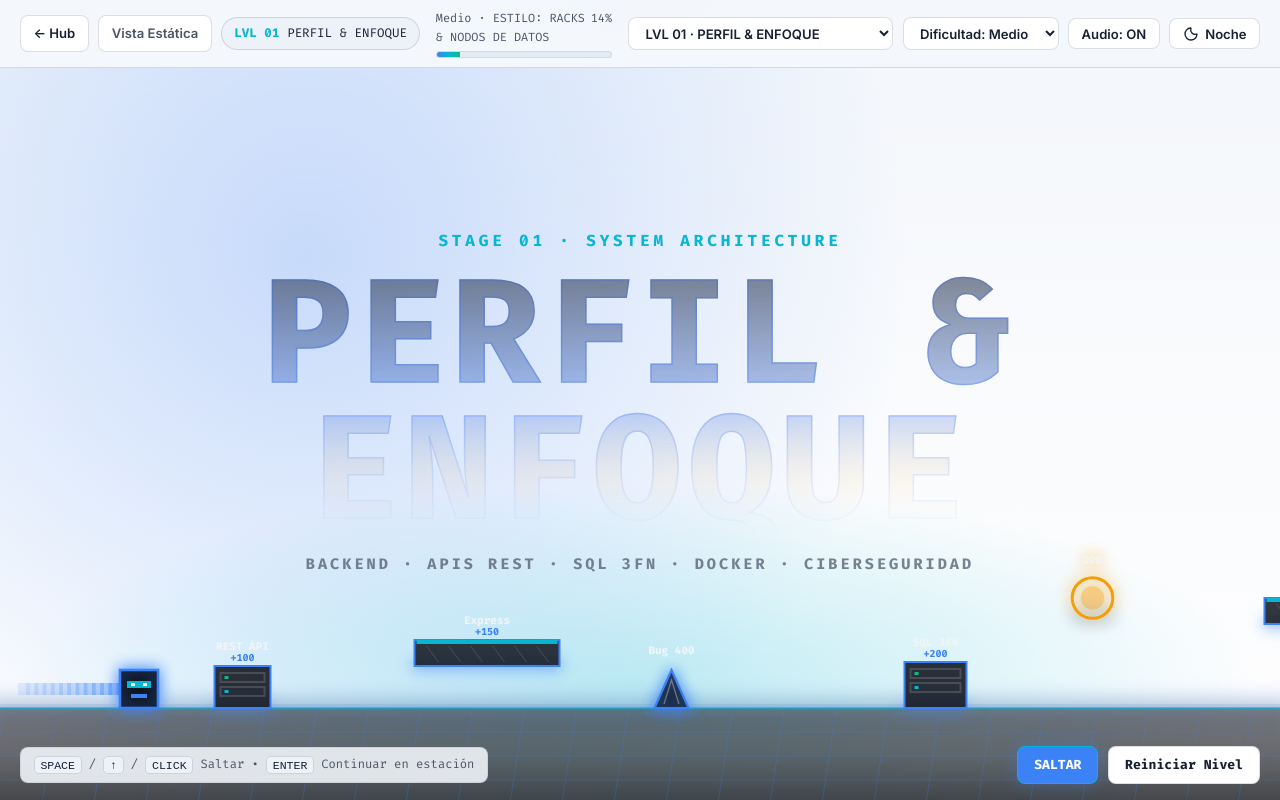
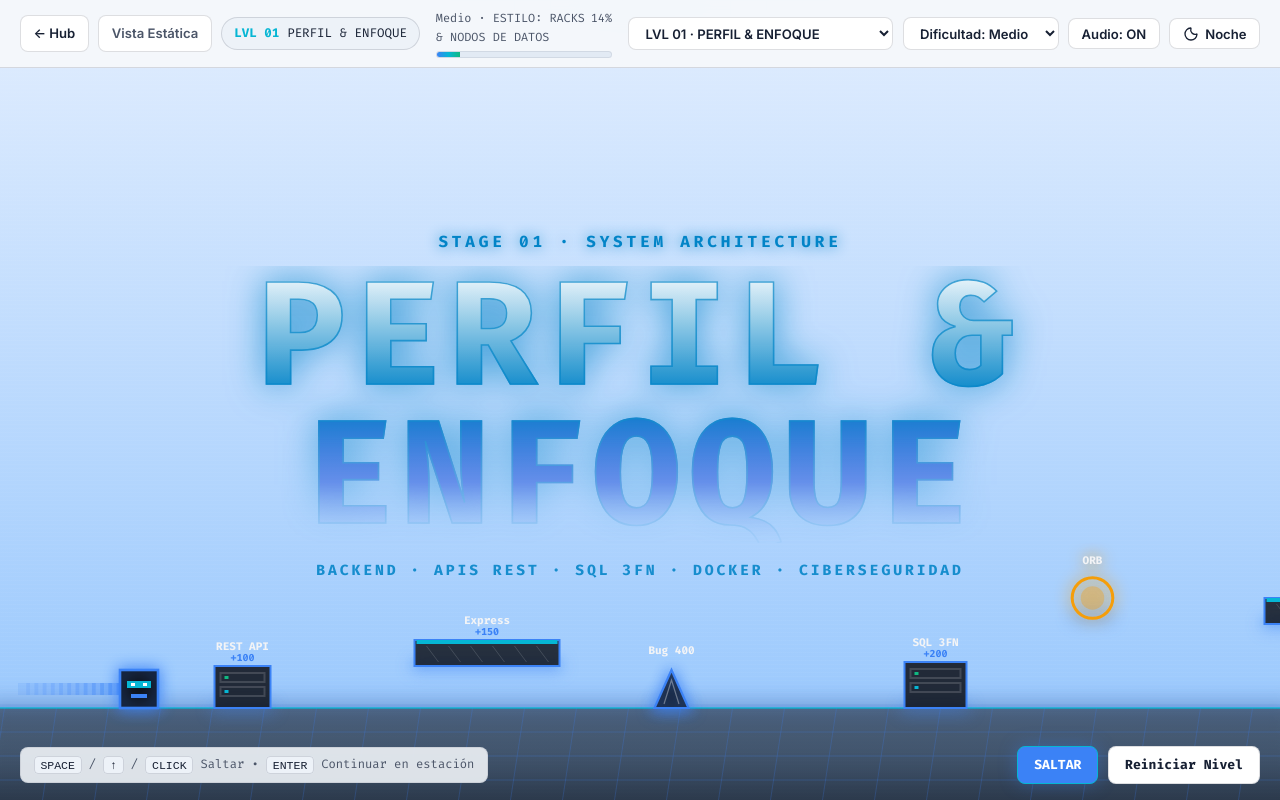
Before and after one commit to Anderson-Oloroso/portfolio, a plain HTML site: page adventure-phase/index.html in a window 1280 px wide. Drawn offline with Linux system fonts and the light colour scheme; animation ran at ten frames a second.

Commit message:
feat(phalet): add new colores cyberpunk to levels dash

```diff
--- a/adventure-phase/css/backdrop-typography.css
+++ b/adventure-phase/css/backdrop-typography.css
@@ -1,5 +1,5 @@
 /* ==========================================================================
-   DAWN GIANT BACKDROP TYPOGRAPHY WITH DIFFUSED BASE
+   CYBERPUNK FULL-SCREEN LEVEL PALETTES & RETRO DAWN TYPOGRAPHY
    ========================================================================== */
 
 .adv-backdrop-layer {
@@ -10,131 +10,174 @@
   flex-direction: column;
   align-items: center;
   justify-content: center;
-  padding: 1.5rem 2rem 5.5rem;
+  padding: 1.5rem 2rem 5rem;
   text-align: center;
   pointer-events: none;
   user-select: none;
   overflow: hidden;
-  background:
-    radial-gradient(ellipse 75% 45% at 50% 82%, rgba(245, 158, 11, 0.22), transparent 65%),
-    radial-gradient(circle at 22% 24%, rgba(59, 130, 246, 0.24), transparent 52%),
-    radial-gradient(circle at 78% 68%, rgba(6, 182, 212, 0.2), transparent 56%),
-    linear-gradient(180deg, var(--bg-app) 0%, var(--bg-surface) 60%, var(--bg-elevated) 100%);
-  transition: background 0.55s var(--ease-smooth);
+
+  --stage-bg-top: #03091a;
+  --stage-bg-bottom: #061838;
+  --stage-neon: #00d9ff;
+  --stage-neon-alt: #38bdf8;
+  --stage-stroke: rgba(0, 217, 255, 0.72);
+
+  background: linear-gradient(180deg, var(--stage-bg-top) 0%, var(--stage-bg-bottom) 100%);
+  transition: background 0.35s ease;
 }
 
-/* Subtle CRT scanlines */
+/* Subtle retro CRT grid lines */
 .adv-backdrop-layer::after {
   content: "";
   position: absolute;
   inset: 0;
   background: repeating-linear-gradient(
     to bottom,
-    rgba(255, 255, 255, 0.022) 0px,
-    rgba(255, 255, 255, 0.022) 1px,
+    rgba(255, 255, 255, 0.03) 0px,
+    rgba(255, 255, 255, 0.03) 1px,
     transparent 1px,
     transparent 4px
   );
   pointer-events: none;
 }
 
+/* Level 01: Electric Blue Cyberpunk */
 .adv-backdrop-layer[data-gradient="profile"] {
-  background:
-    radial-gradient(ellipse 75% 42% at 50% 84%, rgba(6, 182, 212, 0.26), transparent 65%),
-    radial-gradient(circle at 24% 26%, rgba(59, 130, 246, 0.26), transparent 54%),
-    linear-gradient(180deg, var(--bg-app) 0%, var(--bg-surface) 100%);
+  --stage-bg-top: #020817;
+  --stage-bg-bottom: #041d47;
+  --stage-neon: #00e5ff;
+  --stage-neon-alt: #3b82f6;
+  --stage-stroke: rgba(0, 229, 255, 0.78);
 }
 
+/* Level 02: Matrix Green */
 .adv-backdrop-layer[data-gradient="experience"] {
-  background:
-    radial-gradient(ellipse 75% 42% at 50% 84%, rgba(16, 185, 129, 0.25), transparent 65%),
-    radial-gradient(circle at 24% 25%, rgba(59, 130, 246, 0.22), transparent 54%),
-    linear-gradient(180deg, var(--bg-app) 0%, var(--bg-surface) 100%);
+  --stage-bg-top: #010f06;
+  --stage-bg-bottom: #042912;
+  --stage-neon: #00ff66;
+  --stage-neon-alt: #22c55e;
+  --stage-stroke: rgba(0, 255, 102, 0.78);
 }
 
+/* Level 03: Cyberpunk Purple */
 .adv-backdrop-layer[data-gradient="stack"] {
-  background:
-    radial-gradient(ellipse 80% 45% at 50% 84%, rgba(6, 182, 212, 0.32), transparent 65%),
-    radial-gradient(circle at 20% 24%, rgba(139, 92, 246, 0.24), transparent 55%),
-    radial-gradient(circle at 80% 28%, rgba(59, 130, 246, 0.24), transparent 55%),
-    linear-gradient(180deg, var(--bg-app) 0%, var(--bg-elevated) 100%);
+  --stage-bg-top: #0b0219;
+  --stage-bg-bottom: #210642;
+  --stage-neon: #c026ff;
+  --stage-neon-alt: #00f0ff;
+  --stage-stroke: rgba(192, 38, 255, 0.82);
 }
 
+/* Level 04: Cyber Orange */
 .adv-backdrop-layer[data-gradient="projects"] {
-  background:
-    radial-gradient(ellipse 75% 42% at 50% 84%, rgba(245, 158, 11, 0.26), transparent 65%),
-    radial-gradient(circle at 80% 30%, rgba(6, 182, 212, 0.2), transparent 56%),
-    linear-gradient(180deg, var(--bg-app) 0%, var(--bg-surface) 100%);
+  --stage-bg-top: #140600;
+  --stage-bg-bottom: #381100;
+  --stage-neon: #ff6a00;
+  --stage-neon-alt: #ffb703;
+  --stage-stroke: rgba(255, 106, 0, 0.82);
 }
 
+/* Level 05: Neon Violet / Magenta */
 .adv-backdrop-layer[data-gradient="life"] {
-  background:
-    radial-gradient(ellipse 75% 42% at 50% 84%, rgba(245, 158, 11, 0.24), rgba(139, 92, 246, 0.22) 45%, transparent 68%),
-    linear-gradient(180deg, var(--bg-app) 0%, var(--bg-surface) 100%);
+  --stage-bg-top: #120214;
+  --stage-bg-bottom: #320538;
+  --stage-neon: #ff2a85;
+  --stage-neon-alt: #a855f7;
+  --stage-stroke: rgba(255, 42, 133, 0.8);
+}
+
+/* Light theme keeps vibrant screen shift while preserving high readability */
+:root[data-theme="light"] .adv-backdrop-layer[data-gradient="profile"] {
+  --stage-bg-top: #dbeafe;
+  --stage-bg-bottom: #93c5fd;
+  --stage-neon: #0284c7;
+  --stage-neon-alt: #1d4ed8;
+  --stage-stroke: rgba(2, 132, 199, 0.72);
+}
+
+:root[data-theme="light"] .adv-backdrop-layer[data-gradient="experience"] {
+  --stage-bg-top: #dcfce7;
+  --stage-bg-bottom: #86efac;
+  --stage-neon: #059669;
+  --stage-neon-alt: #15803d;
+  --stage-stroke: rgba(5, 150, 105, 0.72);
+}
+
+:root[data-theme="light"] .adv-backdrop-layer[data-gradient="stack"] {
+  --stage-bg-top: #f3e8ff;
+  --stage-bg-bottom: #d8b4fe;
+  --stage-neon: #9333ea;
+  --stage-neon-alt: #0891b2;
+  --stage-stroke: rgba(147, 51, 234, 0.72);
+}
+
+:root[data-theme="light"] .adv-backdrop-layer[data-gradient="projects"] {
+  --stage-bg-top: #ffedd5;
+  --stage-bg-bottom: #fdba74;
+  --stage-neon: #ea580c;
+  --stage-neon-alt: #d97706;
+  --stage-stroke: rgba(234, 88, 12, 0.72);
+}
+
+:root[data-theme="light"] .adv-backdrop-layer[data-gradient="life"] {
+  --stage-bg-top: #fce7f3;
+  --stage-bg-bottom: #f9a8d4;
+  --stage-neon: #db2777;
+  --stage-neon-alt: #7e22ce;
+  --stage-stroke: rgba(219, 39, 119, 0.72);
 }
 
 .adv-backdrop-kicker {
   position: relative;
   z-index: 1;
   font-family: var(--font-mono);
-  font-size: clamp(0.8rem, 1.5vw, 1rem);
-  font-weight: 700;
+  font-size: clamp(0.82rem, 1.5vw, 1rem);
+  font-weight: 800;
   letter-spacing: 0.24em;
   text-transform: uppercase;
-  color: var(--accent-cyan);
-  margin-bottom: 0.75rem;
+  color: var(--stage-neon);
+  text-shadow: 0 0 14px var(--stage-neon);
+  margin-bottom: 0.7rem;
 }
 
 .adv-backdrop-title {
   position: relative;
   z-index: 1;
-  max-width: 16ch;
+  max-width: 15ch;
   font-family: var(--font-mono);
-  font-size: clamp(3.6rem, 11.5vw, 9.5rem);
+  font-size: clamp(3.8rem, 11.5vw, 9.6rem);
   font-weight: 900;
-  line-height: 0.92;
-  letter-spacing: 0.04em;
+  line-height: 0.94;
+  letter-spacing: 0.05em;
   text-transform: uppercase;
   color: transparent;
   background: linear-gradient(
     180deg,
-    rgba(255, 255, 255, 0.65) 0%,
-    rgba(6, 182, 212, 0.44) 48%,
-    rgba(245, 158, 11, 0.24) 76%,
-    rgba(59, 130, 246, 0.04) 100%
+    #ffffff 0%,
+    var(--stage-neon) 46%,
+    var(--stage-neon-alt) 78%,
+    rgba(255, 255, 255, 0.08) 100%
   );
   -webkit-background-clip: text;
   background-clip: text;
-  -webkit-text-stroke: 1.5px rgba(6, 182, 212, 0.36);
+  -webkit-text-stroke: 1.6px var(--stage-stroke);
+  filter: drop-shadow(0 0 18px var(--stage-stroke));
 
-  /* Dawn base fade directly across the giant letters */
+  /* Smooth dawn fade on the lower base of the giant letters */
   -webkit-mask-image: linear-gradient(
     to bottom,
     rgba(0, 0, 0, 1) 0%,
-    rgba(0, 0, 0, 0.92) 42%,
-    rgba(0, 0, 0, 0.36) 76%,
-    rgba(0, 0, 0, 0) 100%
+    rgba(0, 0, 0, 0.96) 52%,
+    rgba(0, 0, 0, 0.45) 82%,
+    rgba(0, 0, 0, 0.06) 100%
   );
   mask-image: linear-gradient(
     to bottom,
     rgba(0, 0, 0, 1) 0%,
-    rgba(0, 0, 0, 0.92) 42%,
-    rgba(0, 0, 0, 0.36) 76%,
-    rgba(0, 0, 0, 0) 100%
+    rgba(0, 0, 0, 0.96) 52%,
+    rgba(0, 0, 0, 0.45) 82%,
+    rgba(0, 0, 0, 0.06) 100%
   );
-}
-
-:root[data-theme="light"] .adv-backdrop-title {
-  background: linear-gradient(
-    180deg,
-    rgba(23, 32, 51, 0.56) 0%,
-    rgba(37, 99, 235, 0.36) 52%,
-    rgba(245, 158, 11, 0.18) 80%,
-    rgba(37, 99, 235, 0.03) 100%
-  );
-  -webkit-background-clip: text;
-  background-clip: text;
-  -webkit-text-stroke: 1.5px rgba(37, 99, 235, 0.32);
 }
 
 .adv-backdrop-sub {
@@ -142,10 +185,10 @@
   z-index: 1;
   margin-top: 1rem;
   font-family: var(--font-mono);
-  font-size: clamp(0.75rem, 1.35vw, 0.95rem);
+  font-size: clamp(0.76rem, 1.3vw, 0.92rem);
   font-weight: 700;
   letter-spacing: 0.2em;
   text-transform: uppercase;
-  color: var(--text-secondary);
-  opacity: 0.72;
+  color: var(--stage-neon);
+  opacity: 0.88;
 }
```
